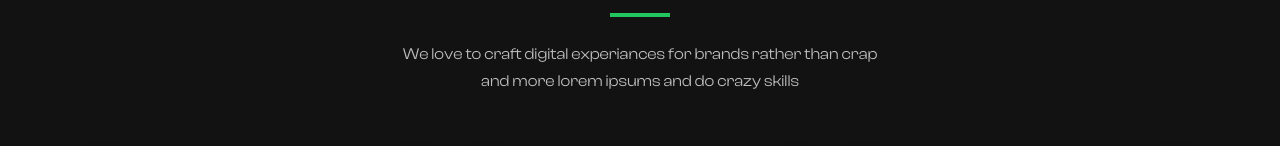
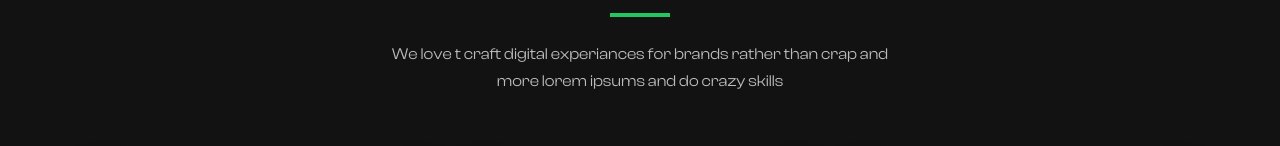
Before and after one commit to JohnHammer9628/website-project-csc131, a plain HTML site: page public/contact.html in a window 1280 px wide. Shown: the part 336-482 px from the top of the page. Drawn offline with nearby package versions, Linux system fonts and the light colour scheme.

Commit message:
initial commit

```diff
--- a/public/contact.html
+++ b/public/contact.html
@@ -44,7 +44,7 @@
                     <div class="section-title">
                         <h1 class="display-4 fw-semibold">Contact Us</h1>
                         <div class="line"></div>
-                        <p>We love to craft digital experiances for brands rather than crap and more lorem ipsums and do crazy skills</p>
+                        <p>We love t craft digital experiances for brands rather than crap and more lorem ipsums and do crazy skills</p>
                     </div>
                 </div>
             </div>
```
